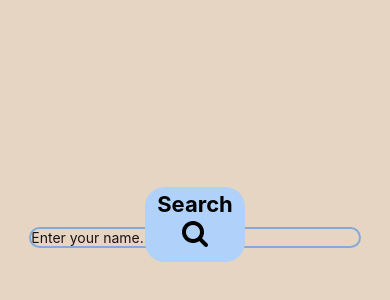
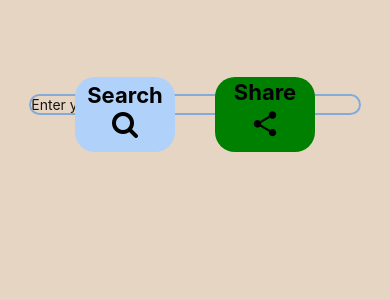
Before and after one commit to Arda66/NationalityCheckerApp, a React Native app: screen / in a window 390 px wide. Shown: the part 388-688 px from the top of the page. Built offline with nearby package versions, Linux system fonts and the light colour scheme.

Commit message:
Share functionality added

```diff
--- a/App.js
+++ b/App.js
@@ -14,6 +14,8 @@ import {
 import axios from 'axios';
 import FontAwesomeIcon from 'react-native-vector-icons/FontAwesome';
 import Clipboard from '@react-native-clipboard/clipboard';
+import Share from 'react-native-share';
+import EntypoIcon from 'react-native-vector-icons/Entypo';
 const BaseURL = 'https://api.nationalize.io/?name=';
 
 const App = () => {
@@ -67,6 +69,21 @@ const App = () => {
     } else Alert.alert('Your field is empty!', 'Please enter a name');
   };
 
+  const ShareMessage = text => {
+    if (searchText.length > 0) {
+      const shareOptions = {
+        title: 'Share via',
+        message: result,
+      };
+      Share.open(shareOptions)
+        .then(res => {
+          console.log(res);
+        })
+        .catch(err => {
+          err && console.log(err);
+        });
+    } else Alert.alert('Your field is empty!', 'Please enter a name');
+  };
   return (
     <SafeAreaView
       style={{
@@ -98,7 +115,6 @@ const App = () => {
                   text: 'OK',
                   onPress: () => {
                     Clipboard.setString(result);
-                    Alert.alert('Copied!');
                   },
                 },
               ],
@@ -136,6 +152,12 @@ const App = () => {
           value={searchText}
           onChangeText={text => setSearchText(text)}
         />
+        <View
+          style={{
+            flex: 1,
+            flexDirection: 'row',
+            padding: 15,
+          }}>
           <TouchableOpacity
             style={{
               height: 75,
@@ -146,6 +168,7 @@ const App = () => {
               alignItems: 'center',
               elevation: 3,
               bottom: '17%',
+              right: '10%',
             }}
             onPress={() => {
               getData();
@@ -167,6 +190,38 @@ const App = () => {
               color="black"
             />
           </TouchableOpacity>
+          <TouchableOpacity
+            style={{
+              height: 75,
+              width: 100,
+              borderRadius: 20,
+              backgroundColor: 'green',
+              justifyContent: 'center',
+              alignItems: 'center',
+              elevation: 3,
+              bottom: '17%',
+              left: '10%',
+            }}
+            onPress={() => {
+              ShareMessage(result);
+            }}>
+            <Text
+              style={{
+                color: 'black',
+                fontWeight: 'bold',
+                fontSize: 22,
+                top: '5%',
+              }}>
+              Share
+            </Text>
+            <EntypoIcon
+              style={{margin: 10, bottom: '5%'}}
+              name="share"
+              size={30}
+              color="black"
+            />
+          </TouchableOpacity>
+        </View>
       </KeyboardAvoidingView>
     </SafeAreaView>
   );
```
Lines whose indentation alone changed are shown as unchanged.
